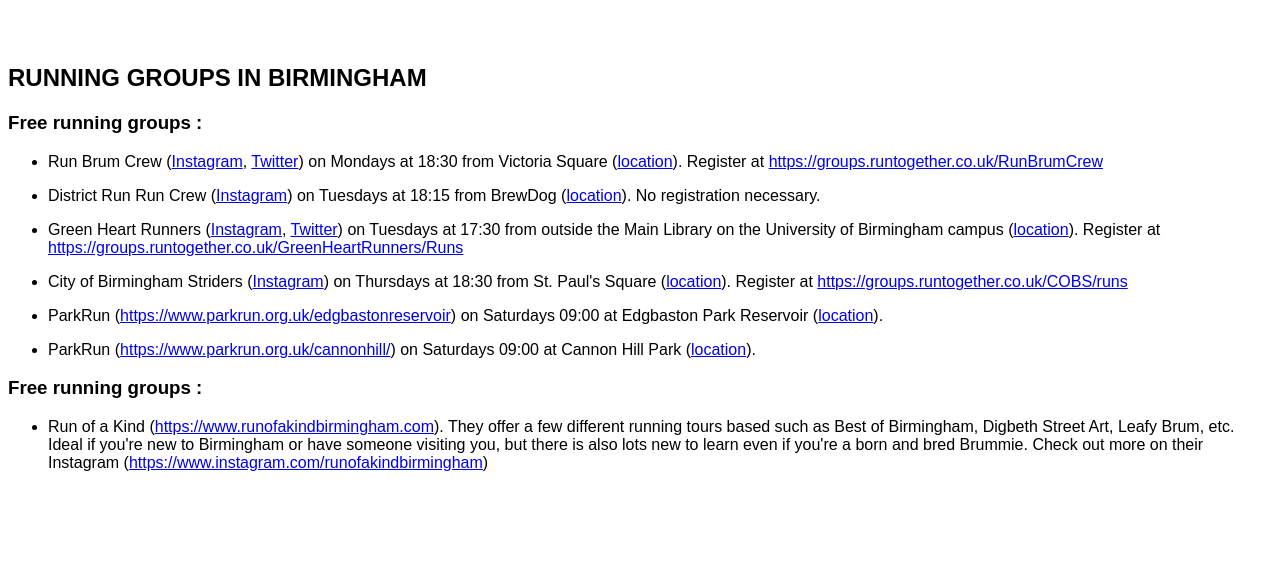
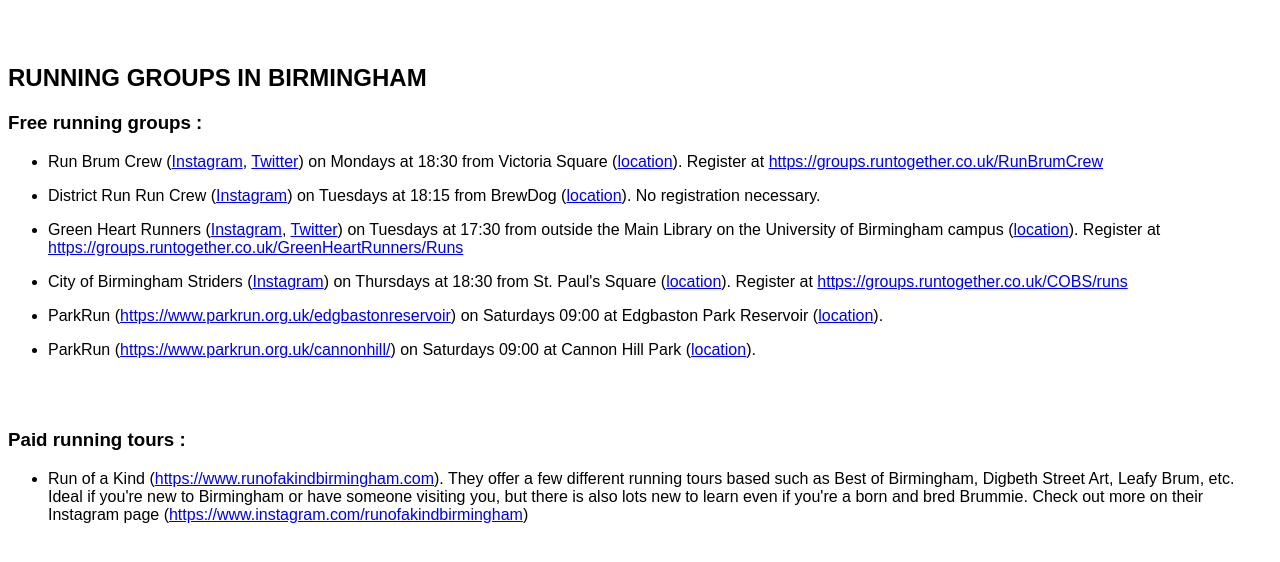
Before and after one commit to rajeshchitnis/rajeshchitnis.github.io, a Jekyll site: the page running.html, which Jekyll copies as it is, in a window 1280 px wide. Shown: the top 562 px of the page. Built offline with Jekyll 4.4.1, drawn with Linux system fonts in a browser that asks for light colours.

Commit message:
Update running.html

```diff
--- a/running.html
+++ b/running.html
@@ -80,15 +80,16 @@
 
 </ul>
 
+<br>
+<br>
 
-
-<h3> Free running groups :</h3>
+<h3> Paid running tours :</h3>
 <p>
 </p>
 <ul>
 
 <li><p>
-Run of a Kind (<a href="https://www.runofakindbirmingham.com">https://www.runofakindbirmingham.com</a>). They offer a few different running tours based such as Best of Birmingham, Digbeth Street Art, Leafy Brum, etc. Ideal if you're new to Birmingham or have someone visiting you, but there is also lots new to learn even if you're a born and bred Brummie. Check out more on their Instagram (<a href="https://www.instagram.com/runofakindbirmingham/">https://www.instagram.com/runofakindbirmingham</a>)
+Run of a Kind (<a href="https://www.runofakindbirmingham.com">https://www.runofakindbirmingham.com</a>). They offer a few different running tours based such as Best of Birmingham, Digbeth Street Art, Leafy Brum, etc. Ideal if you're new to Birmingham or have someone visiting you, but there is also lots new to learn even if you're a born and bred Brummie. Check out more on their Instagram page (<a href="https://www.instagram.com/runofakindbirmingham/">https://www.instagram.com/runofakindbirmingham</a>)
 </p></li>
 </ul>
 
```
